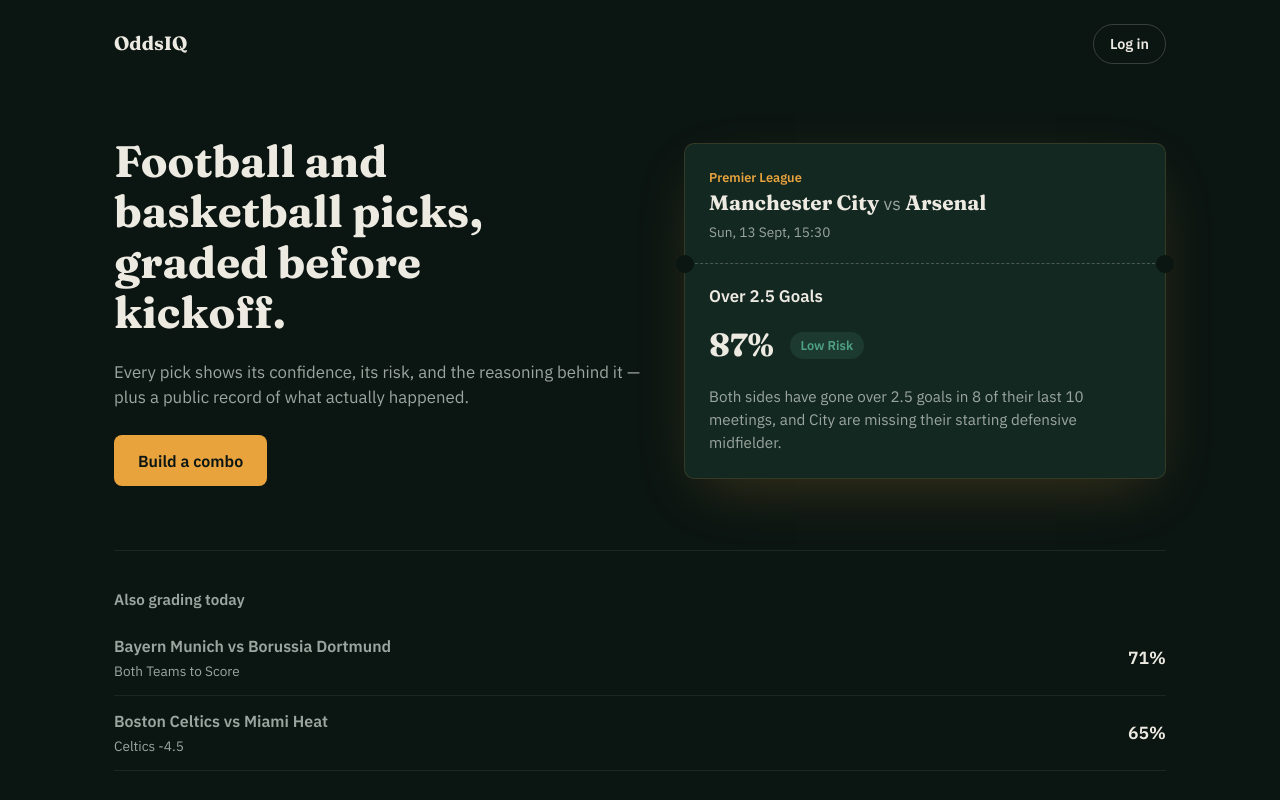
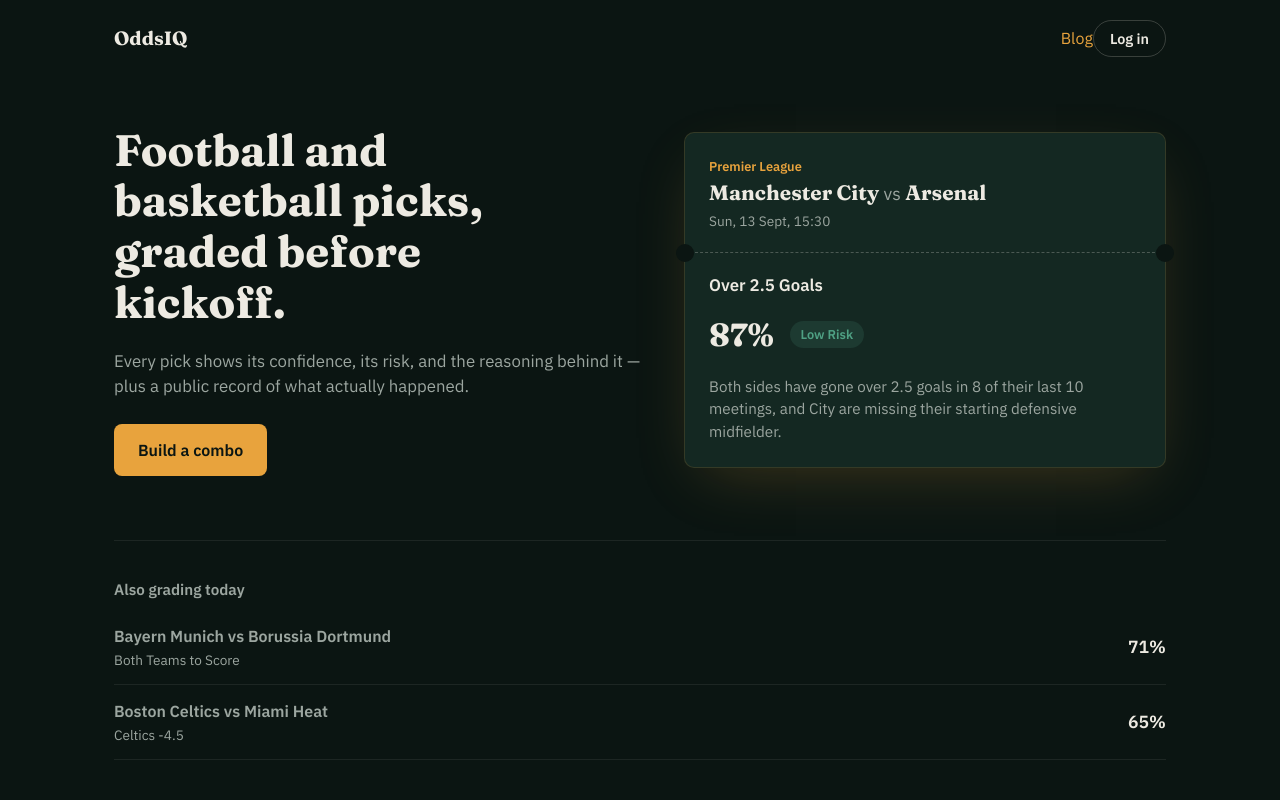
Before and after one commit to Tonybest2445/OddsIQ, a React (Vite) app: page / in a window 1280 px wide. Shown: the top 800 px of the page. Built offline with nearby package versions, Linux system fonts and the light colour scheme; no server answers.

Commit message:
Refactor header to include navigation links

```diff
--- a/src/pages/Home.jsx
+++ b/src/pages/Home.jsx
@@ -68,9 +68,12 @@
     <main className="home">
       <header className="site-header">
         <span className="site-header__logo">OddsIQ</span>
-        <Link to="/account" className="site-header__account">
-          {user ? 'Account' : 'Log in'}
-        </Link>
+        <nav className="site-header__nav">
+          <Link to="/blog" className="site-header__link">Blog</Link>
+          <Link to="/account" className="site-header__account">
+            {user ? 'Account' : 'Log in'}
+          </Link>
+        </nav>
       </header>
 
       <section className="hero">
```
